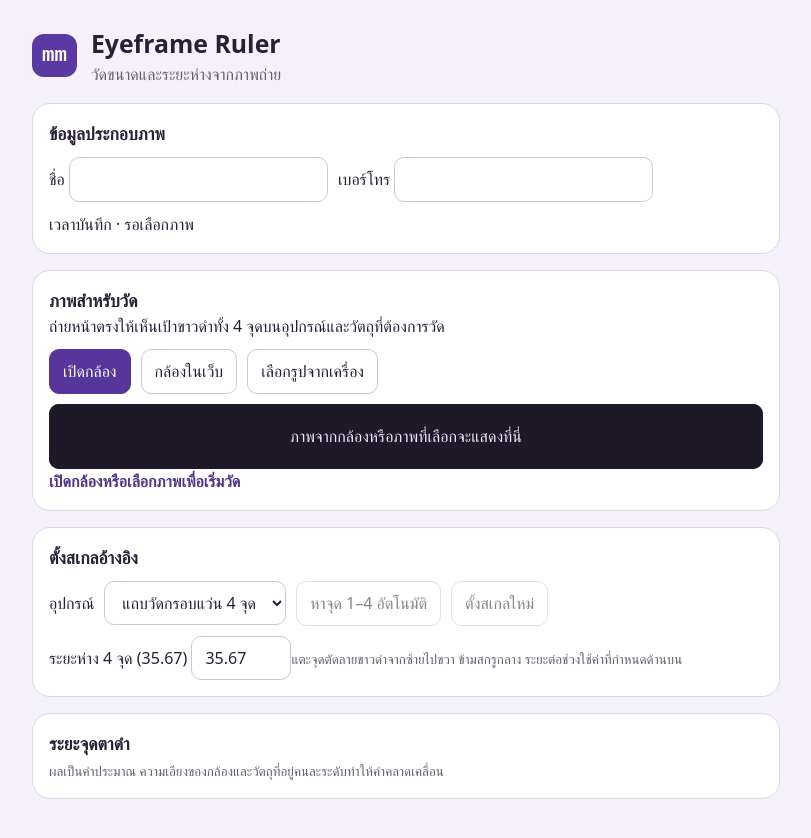
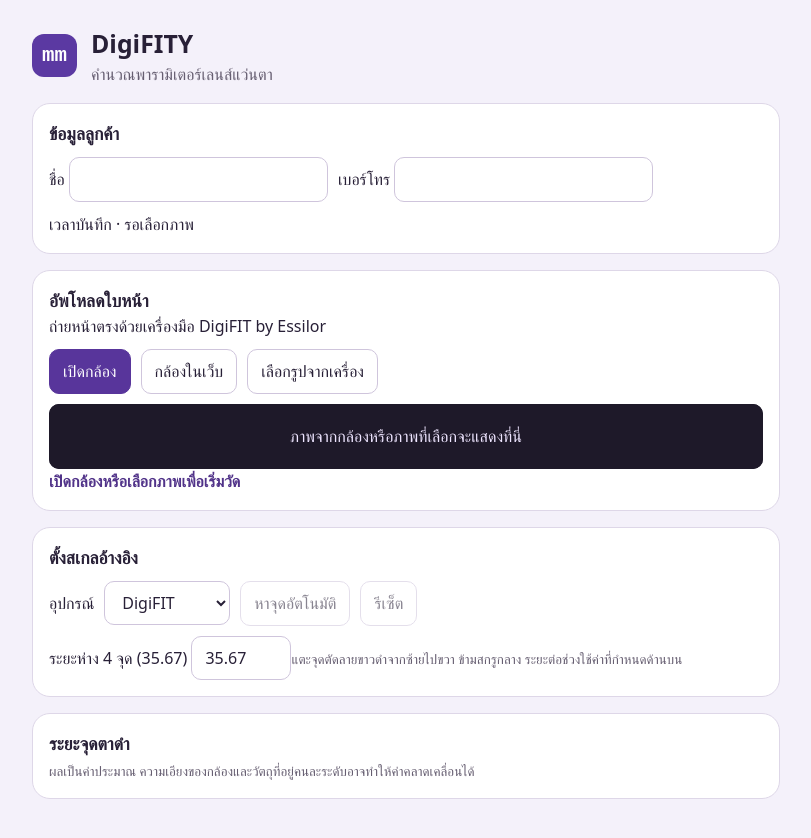
Before and after one commit to hypeboynu/DigiFITY, a plain HTML site: page index.html in a window 1280 px wide. Shown: the whole page, without its empty margins (234-1045 px from the left). Drawn offline with Linux system fonts and the light colour scheme.

Commit message:
Update index.html

```diff
--- a/index.html
+++ b/index.html
@@ -34,9 +34,9 @@ canvas{touch-action:none}.readings{list-style:none;padding:0;margin:6px 0 12px;f
 </style>
 <svg id="aimCursor" aria-hidden="true" viewBox="-52 -52 104 104" style="display:none;pointer-events:none;position:fixed;transform:translate(-50%,-50%);z-index:10;overflow:visible"><circle r="50" fill="none" stroke="#191329" stroke-width="2.5" vector-effect="non-scaling-stroke"/><circle r="50" fill="none" stroke="#94f6d2" stroke-width="1.2" vector-effect="non-scaling-stroke"/><circle id="aimDot" r="1" fill="#ffdf00" stroke="#191329" stroke-width=".55" vector-effect="non-scaling-stroke"/></svg>
 <main>
-<header><b aria-hidden="true">mm</b><div><h1>Eyeframe Ruler</h1><p>วัดขนาดและระยะห่างจากภาพถ่าย</p></div></header>
-<section><h2>ข้อมูลประกอบภาพ</h2><div class="row"><label>ชื่อ <input id="person" maxlength="120" autocomplete="off"></label><label>เบอร์โทร <input id="phone" maxlength="40" type="tel" autocomplete="off"></label></div><output id="photoTime">เวลาบันทึก · รอเลือกภาพ</output></section>
-<section><h2>ภาพสำหรับวัด</h2><p>ถ่ายหน้าตรงให้เห็นเป้าขาวดำทั้ง 4 จุดบนอุปกรณ์และวัตถุที่ต้องการวัด</p>
+<header><b aria-hidden="true">mm</b><div><h1>DigiFITY</h1><p>คำนวณพารามิเตอร์เลนส์แว่นตา</p></div></header>
+<section><h2>ข้อมูลลูกค้า</h2><div class="row"><label>ชื่อ <input id="person" maxlength="120" autocomplete="off"></label><label>เบอร์โทร <input id="phone" maxlength="40" type="tel" autocomplete="off"></label></div><output id="photoTime">เวลาบันทึก · รอเลือกภาพ</output></section>
+<section><h2>อัพโหลดใบหน้า</h2><p>ถ่ายหน้าตรงด้วยเครื่องมือ DigiFIT by Essilor</p>
 <div class="row"><button id="open" class="primary">เปิดกล้อง</button><input hidden id="nativeShot" type="file" accept="image/*" capture="environment"><button id="webCam">กล้องในเว็บ</button><label class="upload">เลือกรูปจากเครื่อง<input id="file" class="file" type="file" accept="image/*,image/heic,image/heif,.heic,.heif,.hif"></label></div>
 
 <div class="image-frame"><div id="viewport">
@@ -56,8 +56,8 @@ canvas{touch-action:none}.readings{list-style:none;padding:0;margin:6px 0 12px;f
 
 <div class="row"><button id="printA4" disabled>พิมพ์ A4 ขนาดจริง</button></div><div class="row"></div>
 </div></details></div><canvas id="fitFooter" hidden aria-label="ค่า PD และ FH" style="width:100%;height:auto;cursor:default"></canvas><div id="quickTools" role="group" aria-label="เครื่องมือวัดด่วน" hidden><button id="boxTool" class="primary" aria-pressed="true" disabled>วัดแบบกรอบ</button><button id="tiltTool" aria-pressed="false" disabled>กรอบเอียง 45°</button><button id="lineTool" aria-pressed="false" disabled>วัดจุดต่อจุด</button><button id="out" disabled>ซูมออก −</button><button id="in" disabled>ซูมเข้า +</button><button id="save" disabled>บันทึกภาพ PNG พร้อม EXIF เดิม</button><button id="undo" disabled>↶ ย้อนกลับ</button><button id="redo" disabled>↷ ทำซ้ำ</button></div><div id="edgeTools" hidden><label><input id="showRim" type="checkbox"> ดูแนวขอบเลนส์ที่ตรวจพบ</label> <select id="edgeChoice" aria-label="ขอบที่จะแก้"><option value="">แตะเพื่อเลือกขอบที่จะแก้…</option><option value="0-top">ขวา · ขอบบน</option><option value="0-temple">ขวา · ขอบด้านขมับ</option><option value="0-nose">ขวา · ขอบด้านจมูก</option><option value="0-bottom">ขวา · ขอบล่าง</option><option value="1-top">ซ้าย · ขอบบน</option><option value="1-temple">ซ้าย · ขอบด้านขมับ</option><option value="1-nose">ซ้าย · ขอบด้านจมูก</option><option value="1-bottom">ซ้าย · ขอบล่าง</option></select></div><p><strong id="gapResult" style="color:#dd0078" hidden></strong></p><p id="status" role="status">เปิดกล้องหรือเลือกภาพเพื่อเริ่มวัด</p></section>
-<section><h2>ตั้งสเกลอ้างอิง</h2><div class="row"><label for="mode">อุปกรณ์</label><select id="mode"><option value="bar">แถบวัดกรอบแว่น 4 จุด</option><option value="manual">ไม้บรรทัด 2 จุด</option></select><button id="autoBar" disabled>หาจุด 1–4 อัตโนมัติ</button><button id="reset" disabled>ตั้งสเกลใหม่</button></div><label id="barSpacing">ระยะห่าง 4 จุด (35.67) <input id="spacing" type="number" min="0.01" step="any" inputmode="decimal" value="35.67"></label><div id="manual" class="row" hidden><label for="length">ระยะจริง (mm)</label><input id="length" type="number" min="0.01" step="any" value="50" inputmode="decimal"></div><small id="hint">แตะจุดตัดลายขาวดำจากซ้ายไปขวา ข้ามสกรูกลาง ระยะต่อช่วงใช้ค่าที่กำหนดด้านบน</small></section>
-<section><h2>ระยะจุดตาดำ</h2><ul id="results" class="readings"></ul><h2 id="frameHeading" hidden>ขนาดกรอบ</h2><ul id="frameResults" class="readings"></ul><p><small>ผลเป็นค่าประมาณ ความเอียงของกล้องและวัตถุที่อยู่คนละระดับทำให้ค่าคลาดเคลื่อน</small></p></section>
+<section><h2>ตั้งสเกลอ้างอิง</h2><div class="row"><label for="mode">อุปกรณ์</label><select id="mode"><option value="bar">DigiFIT</option><option value="manual">วัดระยะ 2 จุด</option></select><button id="autoBar" disabled>หาจุดอัตโนมัติ</button><button id="reset" disabled>รีเซ็ต</button></div><label id="barSpacing">ระยะห่าง 4 จุด (35.67) <input id="spacing" type="number" min="0.01" step="any" inputmode="decimal" value="35.67"></label><div id="manual" class="row" hidden><label for="length">ระยะจริง (mm)</label><input id="length" type="number" min="0.01" step="any" value="50" inputmode="decimal"></div><small id="hint">แตะจุดตัดลายขาวดำจากซ้ายไปขวา ข้ามสกรูกลาง ระยะต่อช่วงใช้ค่าที่กำหนดด้านบน</small></section>
+<section><h2>ระยะจุดตาดำ</h2><ul id="results" class="readings"></ul><h2 id="frameHeading" hidden>ขนาดกรอบ</h2><ul id="frameResults" class="readings"></ul><p><small>ผลเป็นค่าประมาณ ความเอียงของกล้องและวัตถุที่อยู่คนละระดับอาจทำให้ค่าคลาดเคลื่อนได้</small></p></section>
 </main><div id="printSheet" aria-hidden="true"><img id="printPhoto" alt=""><div class="checkScale">50 mm</div></div><style id="pageSize"></style>
 <script>
 'use strict';
```
